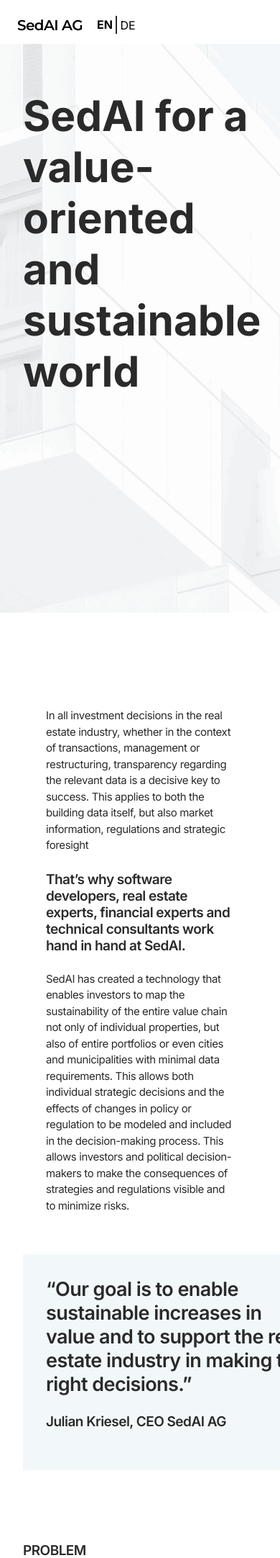
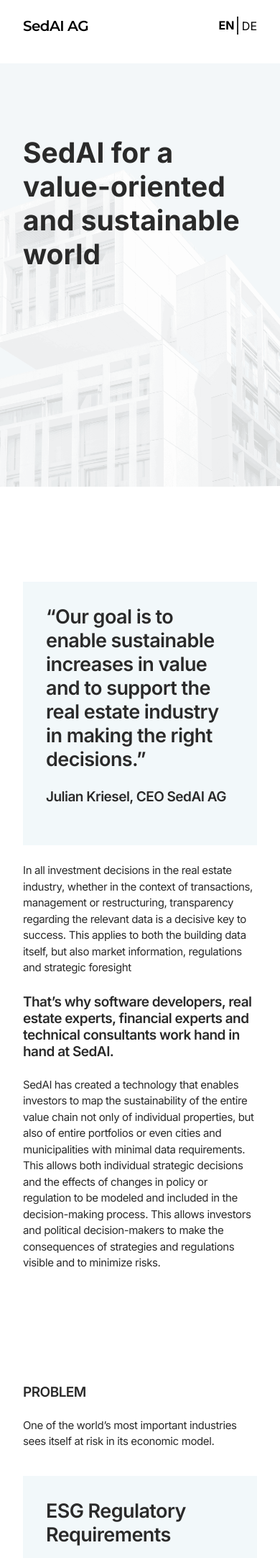
Before and after one commit to pmHenning/sedaiag_website, a PHP site: page / in a window 390 px wide; the page is wider, and only the part inside the window is pictured. Shown: the top 2164 px of that part at 72% size. Run offline with PHP 8.4, Linux system fonts and the light colour scheme.

Commit message:
Improve responsive design

```diff
--- a/invisible/css/_components/section-team.scss
+++ b/invisible/css/_components/section-team.scss
@@ -33,3 +33,9 @@
   width: 100%;
   margin: $normal 0 $big;
 }
+
+@media screen and (max-width: $tablet){
+  .section-team__person-wrapper {
+    justify-content: center;
+  }
+}
--- a/invisible/css/_layout/variables.scss
+++ b/invisible/css/_layout/variables.scss
@@ -23,6 +23,7 @@ $twentyone: 1.3125rem; //21px
 $nineteen: 1.1875rem; //19px
 $fifteen: 0.9375rem; //15px
 
+$phone: 480px;
 $tablet: 768px;
 $laptop: 1024px;
 $desktop: 1400px;
--- a/website/css/main.css
+++ b/website/css/main.css
@@ -168,21 +168,33 @@ section {
   padding: 0 1.5rem;
 }
 
+@media screen and (max-width: 768px) {
+  .footer__navi {
+    display: flex;
+    flex-direction: column-reverse;
+    align-items: center;
+    gap: 1.5rem;
+    margin: 2rem auto;
+  }
+  .footer__copyright {
+    margin-top: 2rem;
+  }
+}
 header {
-  position: fixed;
+  position: sticky;
+  top: 0;
   background-color: white;
   z-index: 1;
-  width: 100%;
 }
 
 .header__wrapper {
-  padding: 22px 0 14px 0;
-  margin: 0 1.5rem;
-  height: 1.5625rem;
   display: flex;
   align-items: center;
+  height: 1.5625rem;
+  padding-top: 1.4375rem;
+  padding-bottom: 0.9375rem;
 }
-.header__wrapper > div:nth-child(2) {
+.header__wrapper__lang {
   margin-right: auto;
 }
 
@@ -212,15 +224,15 @@ header {
   font-weight: 700 !important;
 }
 
-@media only screen and (min-width: 768px) {
+@media only screen and (max-width: 480px) {
   .header__wrapper {
-    margin: 0 6.25rem;
+    justify-content: space-between;
   }
-}
-@media only screen and (min-width: 1400px) {
-  .header__wrapper {
-    max-width: calc(1400px - 12.5rem);
-    margin: 0 auto;
+  .header__lang {
+    margin-right: initial;
+  }
+  .header__navi {
+    display: none;
   }
 }
 /** ONE BOX - split into to small ;-)
@@ -231,6 +243,9 @@ header {
 .section-one-box > div {
   padding: 2rem;
 }
+.section-one-box__text {
+  margin-top: 1.5rem;
+}
 
 .section-one-box__left-box {
   background-color: #F2F8FA;
@@ -240,13 +255,14 @@ header {
   padding: 2rem;
 }
 
-.section-one-box__text {
-  flex-grow: 5;
-}
-
 @media only screen and (min-width: 1400px) {
   .section-one-box {
     flex-wrap: nowrap;
+  }
+}
+@media only screen and (max-width: 768px) {
+  .section-one-box__left-box {
+    min-width: initial;
   }
 }
 /** TWO BOXES
@@ -277,6 +293,18 @@ header {
   margin-bottom: 0.75rem;
 }
 
+@media screen and (max-width: 1024px) {
+  .section-two-boxes__text-wrapper {
+    flex-direction: column;
+  }
+  .section-two-boxes__text {
+    max-width: initial;
+    margin-right: initial;
+  }
+  .section-two-boxes__box {
+    min-width: initial;
+  }
+}
 /** THREE BOXES
 */
 .section-three-boxes {
@@ -304,6 +332,16 @@ header {
   margin-bottom: 3.5rem;
 }
 
+@media screen and (max-width: 768px) {
+  .section-three-boxes__text-wrapper {
+    display: flex;
+    flex-direction: column;
+    gap: 0.75rem;
+  }
+  .section-three-boxes__box {
+    min-width: initial;
+  }
+}
 /** FOUR BOXES
 */
 .section-four-boxes {
@@ -326,6 +364,10 @@ header {
   background-color: #1A1A1A;
   flex-direction: column;
 }
+.section-cta .wrapper {
+  display: flex;
+  flex-direction: column;
+}
 
 .section-cta__headline {
   margin: 6.25rem auto 0;
@@ -345,6 +387,10 @@ header {
   color: #34A4D1;
   border: 0.125rem solid #34A4D1;
   border-radius: 0.5rem;
+}
+.section-cta a.section-cta__button:hover {
+  color: white;
+  background: #34A4D1;
 }
 
 .section-faq {
@@ -412,12 +458,24 @@ header {
   margin: 2rem 0 3.5rem;
 }
 
+@media screen and (max-width: 768px) {
+  .section-team__person-wrapper {
+    justify-content: center;
+  }
+}
 .section-headline {
   background-image: url("../img/1600land_u300.png");
   background-position: center;
+  background-size: cover;
+  background-attachment: fixed;
 }
 .section-headline .h1-text {
   margin: 6.25rem auto 18.75rem;
+}
+@media screen and (max-width: 768px) {
+  .section-headline .h1-text {
+    font-size: 1.625rem;
+  }
 }
 
 .section-text {
--- a/website/css/main.scss
+++ b/website/css/main.scss
@@ -5,7 +5,7 @@
 @import '../../invisible/css/_components/footer';
 @import '../../invisible/css/_components/header';
 @import '../../invisible/css/_components/section-boxy';
-@import '../../invisible/css/_components/section-CTA';
+@import '../../invisible/css/_components/section-cta';
 @import '../../invisible/css/_components/section-Downloads';
 @import '../../invisible/css/_components/section-faq';
 @import '../../invisible/css/_components/section-team';
--- a/website/datenschutz.html
+++ b/website/datenschutz.html
@@ -10,7 +10,7 @@
 </head>
 <body>
 <header>
-    <div class="header__wrapper">
+    <div class="wrapper header__wrapper">
         <a class="header__logo" href="/">SedAI AG</a>
         <div class="header__lang">
             <a class="header__lang-en" href="/privacy.html">EN</a>
@@ -27,7 +27,7 @@
 <footer>
     <div class="wrapper footer__wrapper">
         <div class="footer__navi">
-            <span>Copyright © 2024 SedAI AG</span>
+            <span class='footer__copyright'>Copyright © 2024 SedAI AG</span>
             <a href="/datenschutz.html">Datenschutz</a>
             <a href="/impressum.html">Impressum</a>
         </div>
--- a/website/impressum.html
+++ b/website/impressum.html
@@ -10,7 +10,7 @@
 </head>
 <body>
 <header>
-    <div class="header__wrapper">
+    <div class="wrapper header__wrapper">
         <a class="header__logo" href="/">SedAI AG</a>
         <div class="header__lang">
             <a class="header__lang-en" href="/imprint.html">EN</a>
@@ -27,7 +27,7 @@
 <footer>
     <div class="wrapper footer__wrapper">
         <div class="footer__navi">
-            <span>Copyright © 2024 SedAI AG</span>
+            <span class='footer__copyright'>Copyright © 2024 SedAI AG</span>
             <a href="/datenschutz.html">Datenschutz</a>
             <a href="/impressum.html">Impressum</a>
         </div>
--- a/website/imprint.html
+++ b/website/imprint.html
@@ -10,7 +10,7 @@
 </head>
 <body>
 <header>
-    <div class="header__wrapper">
+    <div class="wrapper header__wrapper">
         <a class="header__logo" href="/">SedAI AG</a>
         <div class="header__lang">
             <a class="header__lang-en header--active" href="/imprint.html">EN</a>
@@ -86,7 +86,7 @@
 <footer>
     <div class="wrapper footer__wrapper">
         <div class="footer__navi">
-            <span>Copyright © 2024 SedAI AG</span>
+            <span class='footer__copyright'>Copyright © 2024 SedAI AG</span>
             <a href="/privacy.html">Privacy</a>
             <a href="/imprint.html">Imprint</a>
         </div>
--- a/website/index.html
+++ b/website/index.html
@@ -10,7 +10,7 @@
 </head>
 <body>
 <header>
-    <div class="header__wrapper">
+    <div class="wrapper header__wrapper">
         <a class="header__logo" href="/">SedAI AG</a>
         <div class="header__lang">
             <a class="header__lang-en header--active" href="/">EN</a>
@@ -24,13 +24,16 @@
 </header>
 <div class="header-spacer"></div>
 
-<section class="section-headline wrapper">
+<section class="section-headline">
+    <div class='wrapper'>
         <div class="h1-text"><h1>SedAI for a value-oriented and sustainable world</h1></div>
+    </div>
 </section>
 
 <div class="spacer"></div>
 
-<section class="section-one-box wrapper">
+<section class="section-one-box">
+    <div class='wrapper'>
         <div class="section-one-box__left-box">
         <p class="h2-text">“Our goal is to enable sustainable increases in value and to support the real estate industry
             in making the right decisions.”</p>
@@ -49,6 +52,7 @@
             effects of changes in policy or regulation to be modeled and included in the decision-making process. This
             allows investors and political decision-makers to make the consequences of strategies and regulations
             visible and to minimize risks.</p>
+    </div>
     </div>
 </section>
 
@@ -170,10 +174,12 @@
 
 <div class="spacer"></div>
 
-<section class="section-cta wrapper">
+<section class="section-cta">
+    <div class='wrapper'>
         <div class="section-cta__headline"><h2 class="h2-text">The market demand is NOW. There are too few solutions.</h2></div>
         <div class="section-cta__text standard-font">SedAI has the claim to become the leading ESG software in the real estate industry!</div>
         <a class="section-cta__button" href="mailto:info@sedai-now.com">Send email</a>
+    </div>
 </section>
 
 <div class="spacer"></div>
@@ -260,10 +266,12 @@
 
 <div class="spacer"></div>
 
-<section class="section-cta wrapper">
+<section class="section-cta">
+    <div class='wrapper'>
         <div class="section-cta__headline"><h2 class="h2-text">Interesting?</h2></div>
         <div class="section-cta__text standard-font">Let's talk.</div>
         <a class="section-cta__button" href="mailto:info@sedai-now.com">Send email</a>
+    </div>
 </section>
 
 <div class="spacer"></div>
@@ -292,7 +300,7 @@
 <footer>
     <div class="wrapper footer__wrapper">
         <div class="footer__navi">
-            <span>Copyright © 2024 SedAI AG</span>
+            <span class='footer__copyright'>Copyright © 2024 SedAI AG</span>
             <a href="/privacy.html">Privacy</a>
             <a href="/imprint.html">Imprint</a>
         </div>
--- a/website/privacy.html
+++ b/website/privacy.html
@@ -10,7 +10,7 @@
 </head>
 <body>
 <header>
-    <div class="header__wrapper">
+    <div class="wrapper header__wrapper">
         <a class="header__logo" href="/">SedAI AG</a>
         <div class="header__lang">
             <a class="header__lang-en header--active" href="/privacy.html">EN</a>
@@ -716,7 +716,7 @@
 <footer>
     <div class="wrapper footer__wrapper">
         <div class="footer__navi">
-            <span>Copyright © 2024 SedAI AG</span>
+            <span class='footer__copyright'>Copyright © 2024 SedAI AG</span>
             <a href="/privacy.html">Privacy</a>
             <a href="/imprint.html">Imprint</a>
         </div>
```
Also changed, not shown: invisible/css/_components/footer.scss (+16 -0 lines), invisible/css/_components/header.scss (+19 -16 lines), invisible/css/_components/section-boxy.scss (+41 -4 lines), invisible/css/_components/section-cta.scss (renamed from invisible/css/_components/section-CTA.scss, +10 -0 lines), invisible/css/_components/section-headline.scss (+9 -2 lines), website/index_de.html (+15 -7 lines), website/invest.html (+8 -6 lines), 1 other file. Lines whose indentation alone changed are shown as unchanged.
